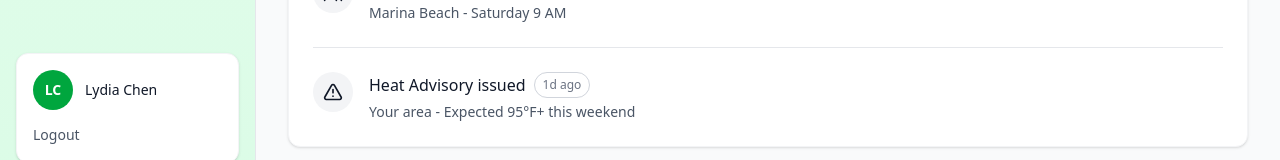
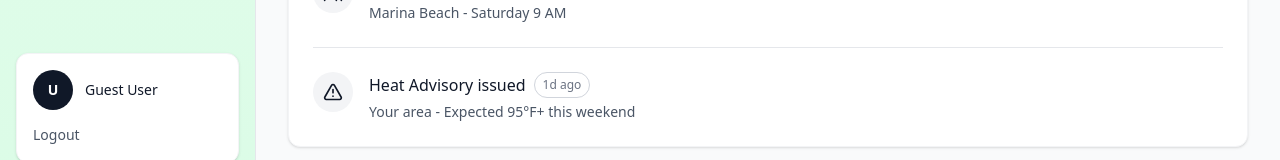
Before and after one commit to LydiaNeema/EcoAction-Hub, a Next.js app in the folder client/: page /dashboard in a window 1280 px wide. Shown: the part 1229-1389 px from the top of the page. Built offline with nearby package versions, Linux system fonts and the light colour scheme.

Commit message:
`Updated profile.cpython-38.pyc file in __pycache__ directory`

```diff
--- a/client/src/components/Navbar.jsx
+++ b/client/src/components/Navbar.jsx
@@ -4,10 +4,25 @@ import { Home, AlertTriangle, Users, Bell, Bot, User, Phone, TreePine } from 'lu
 import { clearToken } from '@/utils/auth';
 import { useRouter, usePathname } from 'next/navigation';
 import Link from 'next/link';
+import { useAuth } from '@/context/AuthContext';
 
 const Navbar = () => {
   const router = useRouter();
   const pathname = usePathname();
+  const { user, logout } = useAuth();
+
+  // Get user initials from full name
+  const getInitials = (name) => {
+    if (!name) return 'U';
+    const parts = name.split(' ');
+    if (parts.length >= 2) {
+      return (parts[0][0] + parts[1][0]).toUpperCase();
+    }
+    return name.substring(0, 2).toUpperCase();
+  };
+
+  const userName = user?.full_name || 'Guest User';
+  const userInitials = getInitials(user?.full_name);
 
   const menuItems = [
     { href: '/dashboard', icon: Home, label: 'Dashboard' },
@@ -65,14 +80,14 @@ const Navbar = () => {
       <div className="p-4">
         <div className="bg-white rounded-xl shadow-sm border border-gray-100 p-4">
           <div className="flex items-center gap-3 mb-3">
-            <div className="w-10 h-10 bg-green-600 rounded-full flex items-center justify-center">
-              <span className="text-white font-semibold text-sm">LC</span>
+            <div className="w-10 h-10 bg-gray-900 rounded-full flex items-center justify-center">
+              <span className="text-white font-semibold text-sm">{userInitials}</span>
             </div>
             <div className="flex-1">
-              <p className="text-sm font-medium text-gray-900">Lydia Chen</p>
+              <p className="text-sm font-medium text-gray-900">{userName}</p>
             </div>
           </div>
-          <button onClick={() => { clearToken(); router.replace('/'); }} className="w-full text-left text-sm text-gray-600 hover:text-gray-900 transition-colors font-medium">
+          <button onClick={() => { logout(); clearToken(); router.replace('/'); }} className="w-full text-left text-sm text-gray-600 hover:text-gray-900 transition-colors font-medium">
             Logout
           </button>
         </div>
```
